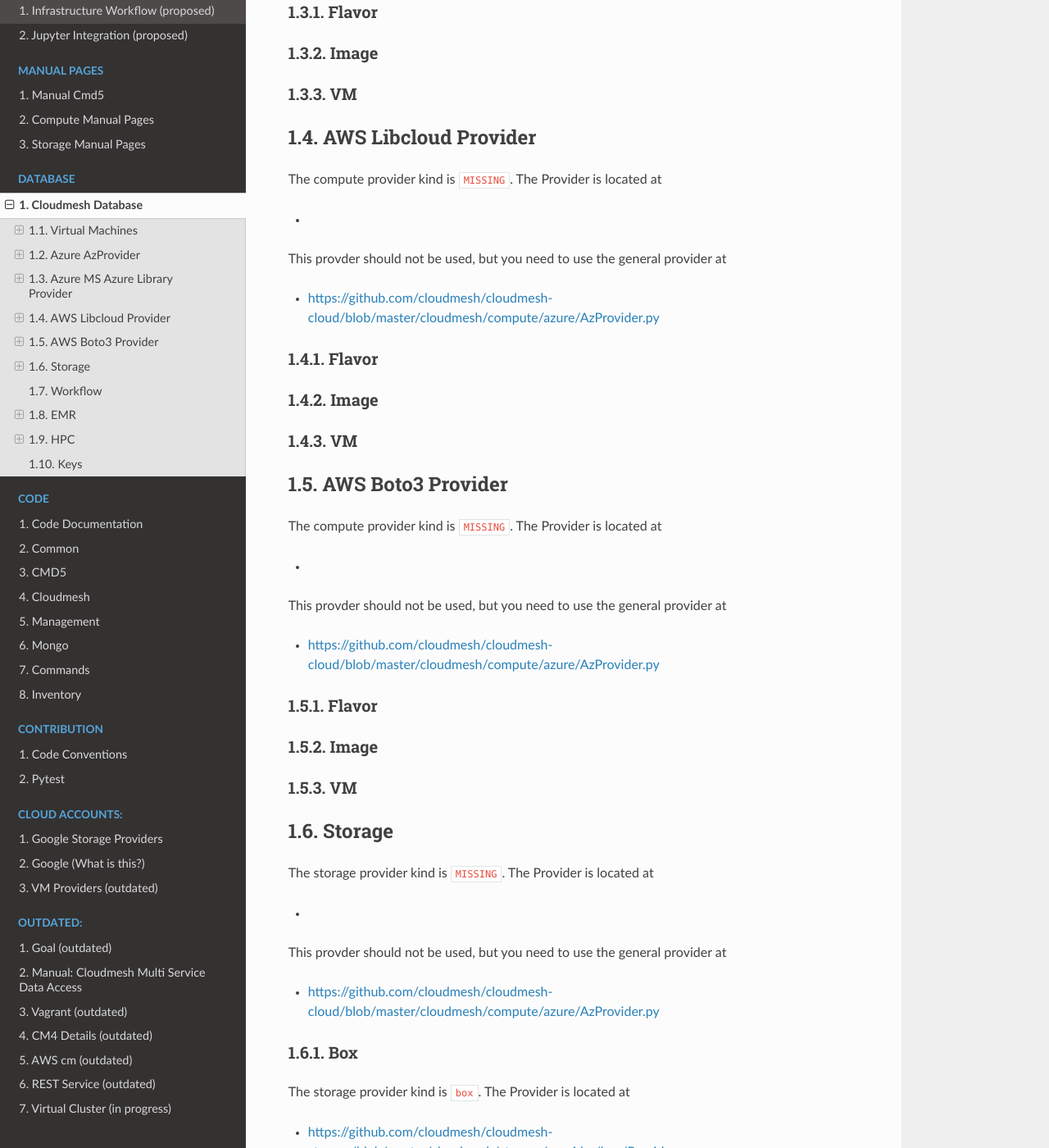
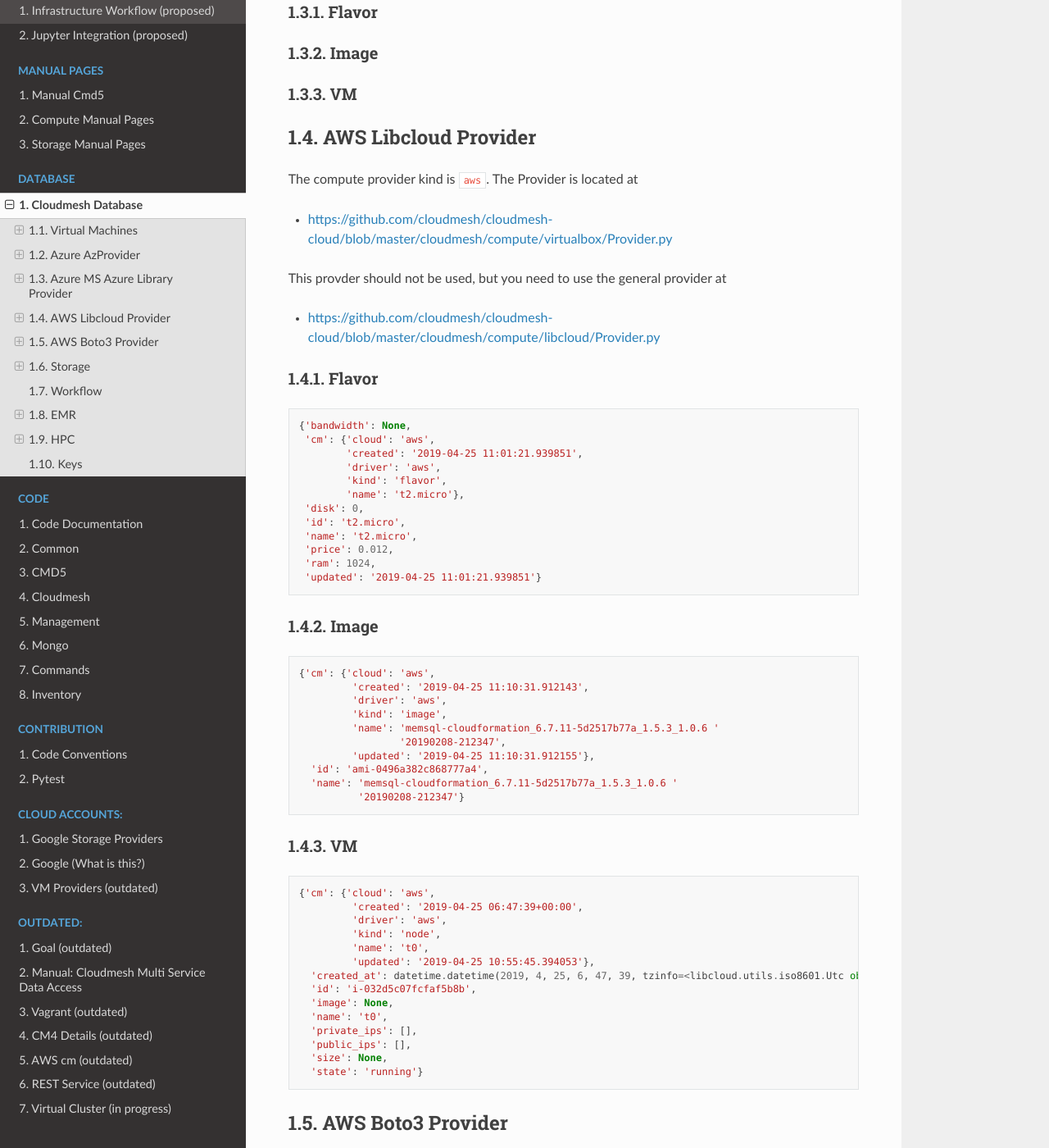
Before and after one commit to xiaoyue10131748/cloudmesh-manual, a Sphinx documentation site: the page built from docs-source/source/database.md, in a window 1280 px wide and 1400 px high, scrolled down 5363 px. Shown: the whole window at 82% size. Built offline with Sphinx 7.4.7 and the Read the Docs theme 2.0.0, drawn with Linux system fonts in a browser that asks for light colours; pages that are not in the unit, such as notebooks, are missing from menus.

Commit message:
aws database manual

````diff
--- a/docs-source/source/database.md
+++ b/docs-source/source/database.md
@@ -293,20 +293,65 @@
 
 ## AWS Libcloud Provider
 
-The compute provider kind is `MISSING`. The Provider is located at
+The compute provider kind is `aws`. The Provider is located at
 
-* <MISSING>
+* <https://github.com/cloudmesh/cloudmesh-cloud/blob/master/cloudmesh/compute/virtualbox/Provider.py>
 
 This provder should not be used, but you need to use the general provider at
 
-* <https://github.com/cloudmesh/cloudmesh-cloud/blob/master/cloudmesh/compute/azure/AzProvider.py>
+* <https://github.com/cloudmesh/cloudmesh-cloud/blob/master/cloudmesh/compute/libcloud/Provider.py>
 
 
 ### Flavor
 
+```
+{'bandwidth': None,
+ 'cm': {'cloud': 'aws',
+        'created': '2019-04-25 11:01:21.939851',
+        'driver': 'aws',
+        'kind': 'flavor',
+        'name': 't2.micro'},
+ 'disk': 0,
+ 'id': 't2.micro',
+ 'name': 't2.micro',
+ 'price': 0.012,
+ 'ram': 1024,
+ 'updated': '2019-04-25 11:01:21.939851'}
+```
+
 ### Image
 
+```
+{'cm': {'cloud': 'aws',
+         'created': '2019-04-25 11:10:31.912143',
+         'driver': 'aws',
+         'kind': 'image',
+         'name': 'memsql-cloudformation_6.7.11-5d2517b77a_1.5.3_1.0.6 '
+                 '20190208-212347',
+         'updated': '2019-04-25 11:10:31.912155'},
+  'id': 'ami-0496a382c868777a4',
+  'name': 'memsql-cloudformation_6.7.11-5d2517b77a_1.5.3_1.0.6 '
+          '20190208-212347'}
+```
+
 ### VM
+
+```
+{'cm': {'cloud': 'aws',
+         'created': '2019-04-25 06:47:39+00:00',
+         'driver': 'aws',
+         'kind': 'node',
+         'name': 't0',
+         'updated': '2019-04-25 10:55:45.394053'},
+  'created_at': datetime.datetime(2019, 4, 25, 6, 47, 39, tzinfo=<libcloud.utils.iso8601.Utc object at 0x1119225c0>),
+  'id': 'i-032d5c07fcfaf5b8b',
+  'image': None,
+  'name': 't0',
+  'private_ips': [],
+  'public_ips': [],
+  'size': None,
+  'state': 'running'}
+```
 
 ## AWS Boto3 Provider
 
````
